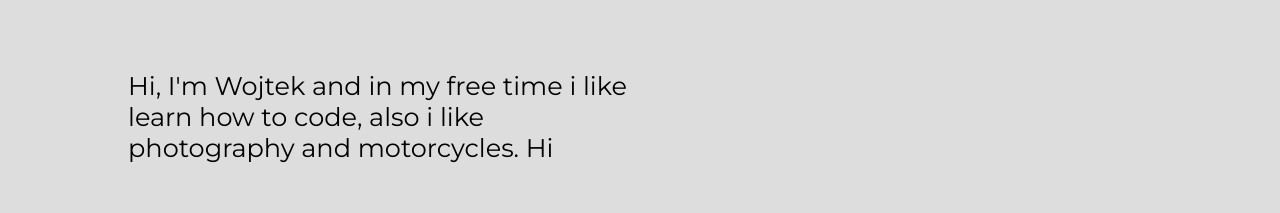
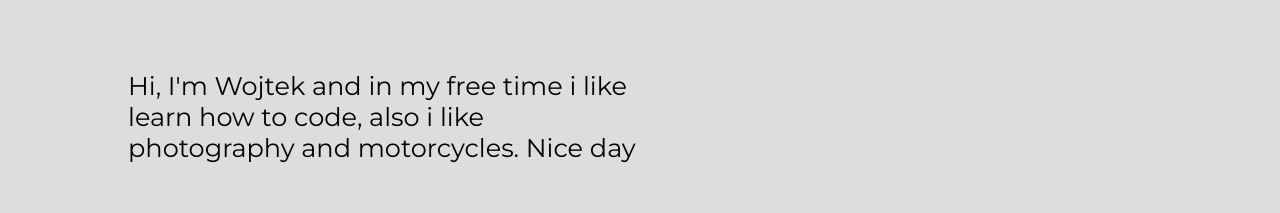
Before and after one commit to WojciechBruna/MyWebsite, a plain HTML site: page index.html in a window 1280 px wide. Shown: the part 187-400 px from the top of the page. Drawn offline with Linux system fonts and the light colour scheme.

Commit message:
second commit

```diff
--- a/index.html
+++ b/index.html
@@ -36,7 +36,7 @@
         <section id="#Abautme-section">
             <div class="entry">
                 <p> Hi, I'm Wojtek and in my  free time i like learn how to code, also i like
-                    photography and motorcycles. Hi </p>
+                    photography and motorcycles. Nice day </p>
 
             </div>
 
```
